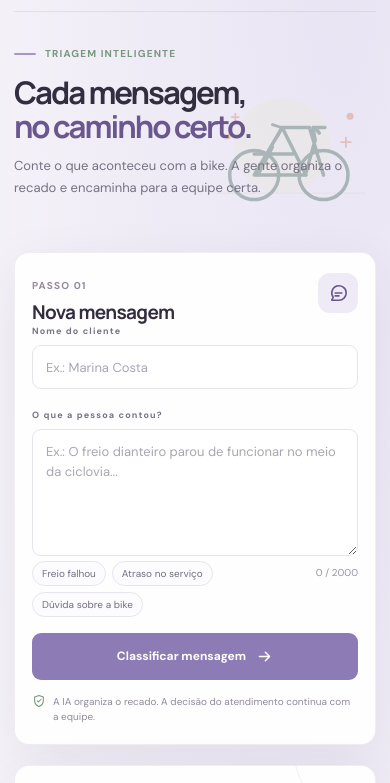
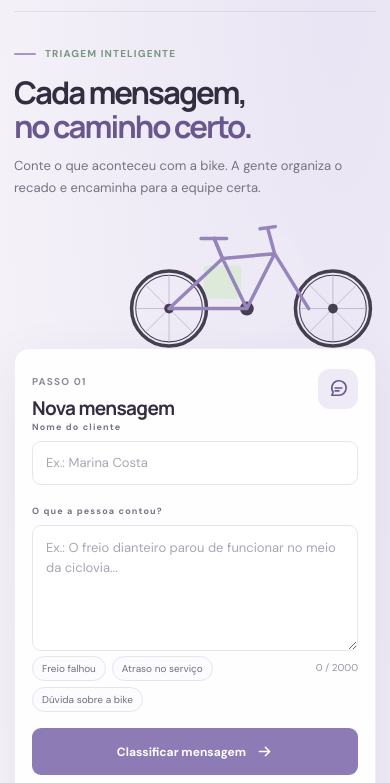
Before and after one commit to JuliaHsantana/KODIE-desafio-ia-automacao, a website: page public/index.html in a window 390 px wide. Shown: the part 56-839 px from the top of the page. Drawn offline with Linux system fonts and the light colour scheme; no server answers.

Commit message:
style: redraw bicycle illustration in brand colors

```diff
--- a/public/index.html
+++ b/public/index.html
@@ -43,19 +43,31 @@
             <p>Conte o que aconteceu com a bike. A gente organiza o recado e encaminha para a equipe certa.</p>
           </div>
           <div class="intro-art" aria-hidden="true">
-            <div class="art-sun"></div>
-            <svg viewBox="0 0 250 190" fill="none">
-              <path d="M22 154h213" stroke="#deded3" stroke-width="2" stroke-linecap="round"/>
-              <circle cx="76" cy="128" r="35" stroke="#315847" stroke-width="5"/>
-              <circle cx="175" cy="128" r="35" stroke="#315847" stroke-width="5"/>
-              <path d="m76 128 40-68 34 68H76Zm40-68h39l20 68m-99-30h55m-50 30 21-40m47 40 14-50" stroke="#315847" stroke-width="5" stroke-linecap="round" stroke-linejoin="round"/>
-              <path d="m163 78-3-18h17m-14 0 6 8" stroke="#315847" stroke-width="5" stroke-linecap="round" stroke-linejoin="round"/>
-              <path d="m102 56 13 4-5 12" stroke="#315847" stroke-width="4" stroke-linecap="round" stroke-linejoin="round"/>
-              <circle cx="213" cy="44" r="5" fill="#d87955"/>
-              <circle cx="39" cy="73" r="4" fill="#d9a64a"/>
-              <path d="M207 74v14m-7-7h14M49 40v10m-5-5h10" stroke="#d87955" stroke-width="2.5" stroke-linecap="round"/>
+            <svg viewBox="0 0 360 200" fill="none">
+              <circle cx="176" cy="100" r="82" fill="#eeeaf6"/>
+              <rect x="112" y="82" width="54" height="48" rx="5" fill="#dcebd8"/>
+
+              <g stroke="#332d3f">
+                <circle cx="62" cy="144" r="54" stroke-width="5"/>
+                <circle cx="62" cy="144" r="48" stroke-width="1.5"/>
+                <circle cx="298" cy="144" r="54" stroke-width="5"/>
+                <circle cx="298" cy="144" r="48" stroke-width="1.5"/>
+              </g>
+              <g stroke="#aaa0bf" stroke-width="1">
+                <path d="M62 96v96m-48-48h96m-82-34 68 68m0-68-68 68"/>
+                <path d="M298 96v96m-48-48h96m-82-34 68 68m0-68-68 68"/>
+              </g>
+              <g fill="#332d3f">
+                <circle cx="62" cy="144" r="7"/>
+                <circle cx="298" cy="144" r="7"/>
+                <circle cx="174" cy="144" r="10"/>
+              </g>
+
+              <g stroke="#8d7bb5" stroke-width="5" stroke-linecap="round" stroke-linejoin="round">
+                <path d="M62 144 139 72 174 144 62 144M139 72l75-7-40 79m40-79 49 79M139 72l-12-29"/>
+                <path d="M214 65 204 28M193 29l22-3M139 72l-12-29M108 43h37"/>
+              </g>
             </svg>
-            <span class="art-caption">pedalando com você desde sempre</span>
           </div>
         </section>
 
--- a/public/styles.css
+++ b/public/styles.css
@@ -201,7 +201,7 @@ h1 span {
 }
 
 .intro-art {
-  width: 260px;
+  width: 310px;
   height: 190px;
   position: absolute;
   top: -13px;
@@ -212,25 +212,6 @@ h1 span {
   width: 100%;
   height: 100%;
   position: relative;
-}
-
-.art-sun {
-  width: 96px;
-  height: 96px;
-  position: absolute;
-  top: 16px;
-  right: 46px;
-  border-radius: 50%;
-  background: #e9e9d8;
-}
-
-.art-caption {
-  position: absolute;
-  right: 0;
-  bottom: -3px;
-  color: #9a9c8b;
-  font-size: 10px;
-  font-style: italic;
 }
 
 .workspace {
@@ -761,19 +742,19 @@ h2 {
   }
 
   .intro {
-    min-height: 205px;
+    min-height: 0;
+    flex-direction: column;
   }
 
   .intro-art {
-    width: 175px;
+    width: min(100%, 250px);
     height: 140px;
-    top: 35px;
-    right: -12px;
-    opacity: 0.52;
-  }
-
-  .art-caption {
-    display: none;
+    position: relative;
+    top: auto;
+    right: auto;
+    align-self: flex-end;
+    margin-top: 8px;
+    opacity: 0.9;
   }
 
   .intro-copy {
@@ -834,11 +815,6 @@ h2 {
     font-size: 10px;
   }
 
-  .intro-art {
-    right: 0;
-    opacity: 0.35;
-  }
-
   h1 {
     font-size: clamp(28px, 8vw, 34px);
     letter-spacing: -2px;
```
Also changed, not shown: docs/prints/interface-mobile.png.
